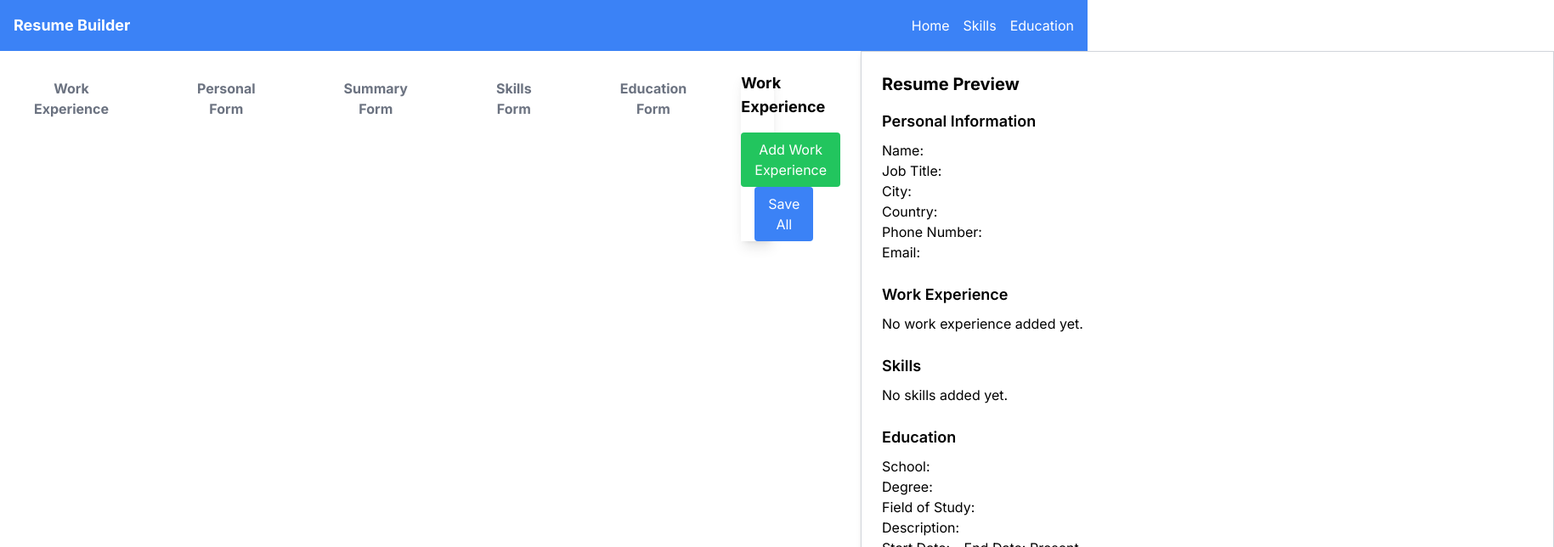
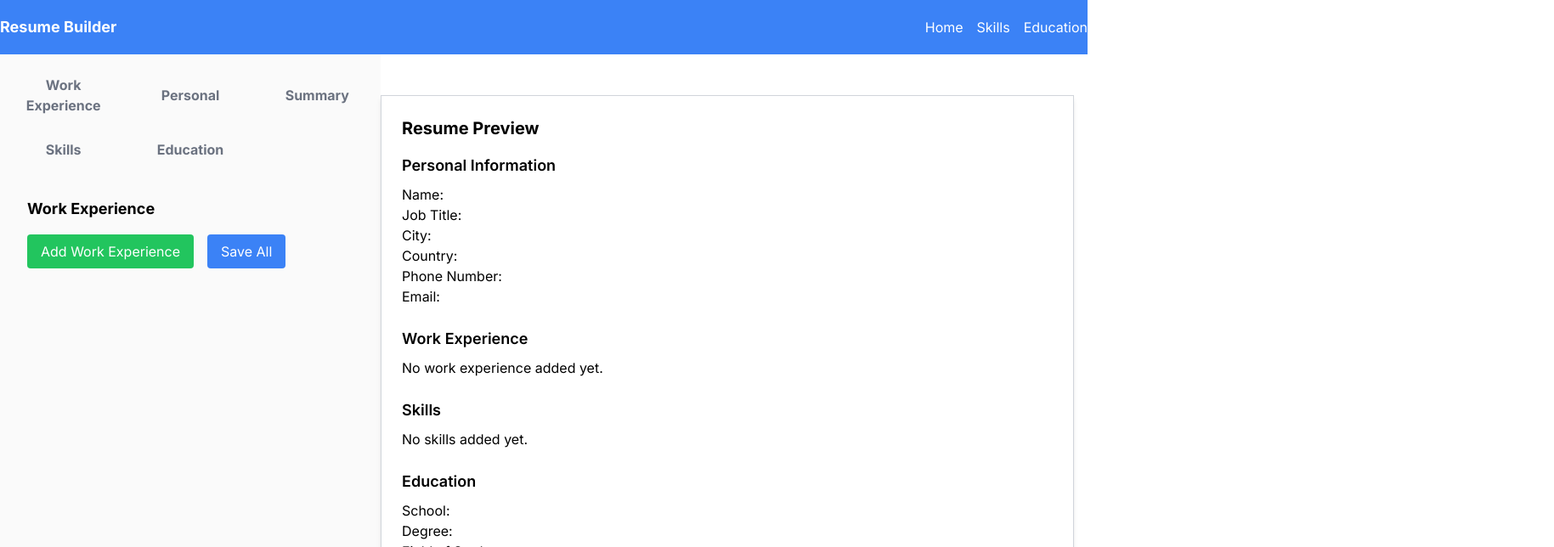
Before and after one commit to EsmailNadir/resume-Builder, a Next.js app: page / in a window 1280 px wide. Both pictures are taken after a click on the button "Work Experience". Shown: the top 644 px of the page at 85% size, 1829 px wide, since content can reach past the window. Built offline with nearby package versions, Linux system fonts and the light colour scheme.

Commit message:
Update CSS

```diff
--- a/src/app/components/NavBar.tsx
+++ b/src/app/components/NavBar.tsx
@@ -3,8 +3,8 @@ import Link from "next/link";
 
 export default function NavBar() {
   return (
-    <nav className="bg-blue-500 text-white p-4">
-      <div className="container mx-auto flex justify-between items-center">
+    <nav className="bg-blue-500 text-white h-16 fixed w-screen z-10">
+      <div className="h-full container mx-auto flex justify-between items-center">
         <h1 className="text-lg font-bold">Resume Builder</h1>
         <ul className="flex space-x-4">
           <li>
--- a/src/app/components/WorkExperienceForm.tsx
+++ b/src/app/components/WorkExperienceForm.tsx
@@ -53,14 +53,26 @@ const WorkExperienceForm: React.FC<WorkExperienceFormProps> = ({
   };
 
   return (
-    <form className="shadow-lg my-6 w-1/3" onSubmit={handleSubmit}>
+    <form className="my-6" onSubmit={handleSubmit}>
       <h2 className="text-lg font-bold mb-4">Work Experience</h2>
       {data.map((entry, index) => (
-        <div key={index} className="mb-6 border-b pb-4">
+        <div key={index} className="mb-6 border-b p-4 bg-neutral-50 rounded">
+          <div className="py-4 flex border-b mb-4">
+            <h3 className="text-lg font-semibold flex-grow">
+              {entry.jobTitle ? entry.jobTitle : "New Entry"}
+            </h3>
+            <button
+              type="button"
+              className="text-red-500 hover:underline"
+              onClick={() => deleteEntry(index)}
+            >
+              Delete
+            </button>
+          </div>
           <div>
             <label>Job Title</label>
             <input
-              className="shadow-md my-2 w-full"
+              className="block w-full p-2 border rounded"
               name="jobTitle"
               value={entry.jobTitle}
               onChange={(e) => handleChange(index, e)}
@@ -69,7 +81,7 @@ const WorkExperienceForm: React.FC<WorkExperienceFormProps> = ({
           <div>
             <label>Company</label>
             <input
-              className="shadow-md my-2 w-full"
+              className="block w-full p-2 border rounded"
               name="company"
               value={entry.company}
               onChange={(e) => handleChange(index, e)}
@@ -78,7 +90,7 @@ const WorkExperienceForm: React.FC<WorkExperienceFormProps> = ({
           <div>
             <label>Start Date</label>
             <input
-              className="shadow-md my-2 w-full"
+              className="block w-full p-2 border rounded"
               type="date"
               name="startDate"
               value={entry.startDate}
@@ -88,7 +100,7 @@ const WorkExperienceForm: React.FC<WorkExperienceFormProps> = ({
           <div>
             <label>End Date</label>
             <input
-              className="shadow-md my-2 w-full"
+              className="block w-full p-2 border rounded"
               type="date"
               name="endDate"
               value={entry.endDate}
@@ -98,19 +110,12 @@ const WorkExperienceForm: React.FC<WorkExperienceFormProps> = ({
           <div>
             <label>Description</label>
             <textarea
-              className="shadow-md my-2 w-full"
+              className="block w-full p-2 border rounded"
               name="description"
               value={entry.description}
               onChange={(e) => handleChange(index, e)}
             />
           </div>
-          <button
-            type="button"
-            className="text-red-500 hover:underline"
-            onClick={() => deleteEntry(index)}
-          >
-            Delete Entry
-          </button>
         </div>
       ))}
       <button
--- a/src/app/page.tsx
+++ b/src/app/page.tsx
@@ -1,45 +1,45 @@
-'use client';
+"use client";
 
-import WorkExperienceForm from './components/WorkExperienceForm';
-import PersonalForm from './components/PersonalForm';
-import React from 'react';
-import { useState } from 'react';
-import SummaryForm from './components/summaryForm';
-import SkillsForm from './components/SkillsForm';
-import EducationForm from './components/EducationForm';
-import ResumePreview from './components/resumePreview';
+import WorkExperienceForm from "./components/WorkExperienceForm";
+import PersonalForm from "./components/PersonalForm";
+import React from "react";
+import { useState } from "react";
+import SummaryForm from "./components/summaryForm";
+import SkillsForm from "./components/SkillsForm";
+import EducationForm from "./components/EducationForm";
+import ResumePreview from "./components/resumePreview";
 
 export default function Home() {
   const [resumeBuilder, setResumeBuilder] = useState({
     PersonalForm: {
-      firstName: '',
-      lastName: '',
-      jobTitle: '',
-      city: '',
-      country: '',
-      phoneNumber: '',
-      email: '',
+      firstName: "",
+      lastName: "",
+      jobTitle: "",
+      city: "",
+      country: "",
+      phoneNumber: "",
+      email: "",
     },
-    EducationForm: [{
-
-      schoolName: '',
-      degree: '',
-      fieldOfStudy: '',
-      startDate: '',
-      endDate: '',
-      description: ''
-
-    }],
+    EducationForm: [
+      {
+        schoolName: "",
+        degree: "",
+        fieldOfStudy: "",
+        startDate: "",
+        endDate: "",
+        description: "",
+      },
+    ],
     WorkExperienceForm: [],
     SkillsForm: [],
-    SummaryForm: '',
+    SummaryForm: "",
   });
 
   const [showForm, setShowForm] = useState<string | null>(null);
 
   // Function to handle form submissions
   const handleFormSubmit = (section: string, data: any) => {
-    console.log('FormSubmitted:', data);
+    console.log("FormSubmitted:", data);
     setResumeBuilder((prev) => ({
       ...prev,
       [section]: data,
@@ -55,84 +55,99 @@ export default function Home() {
     }));
   };
 
-  console.log('ResumePreview data:', resumeBuilder);
+  console.log("ResumePreview data:", resumeBuilder);
 
   return (
-    <div className="flex items-start gap-6">
+    <div className="flex pt-16">
+      <div className="fixed flex flex-col w-screen max-w-md overflow-y-auto h-screen max-h-[calc(100vh-4rem)] pt-4 bg-neutral-50">
+        <div className="grid grid-cols-3 grid-rows-2">
           {/* Buttons to toggle forms */}
           <button
-        className="my-6 mx-6 text-gray-500 font-bold py-2 px-4 rounded"
-        onClick={() => setShowForm('WorkExperienceForm')}
+            className="flex text-gray-500 font-bold py-2 px-4 rounded"
+            onClick={() => setShowForm("WorkExperienceForm")}
           >
             Work Experience
           </button>
           <button
-        className="my-6 mx-6 text-gray-500 font-bold py-2 px-4 rounded"
-        onClick={() => setShowForm('PersonalForm')}
+            className=" text-gray-500 font-bold py-2 px-4 rounded"
+            onClick={() => setShowForm("PersonalForm")}
           >
-        Personal Form
+            Personal
           </button>
           <button
-        className="my-6 mx-6 text-gray-500 font-bold py-2 px-4 rounded"
-        onClick={() => setShowForm('SummaryForm')}
+            className=" text-gray-500 font-bold py-2 px-4 rounded"
+            onClick={() => setShowForm("SummaryForm")}
           >
-        Summary Form
+            Summary
           </button>
           <button
-        className="my-6 mx-6 text-gray-500 font-bold py-2 px-4 rounded"
-        onClick={() => setShowForm('SkillsForm')}
+            className=" text-gray-500 font-bold py-2 px-4 rounded"
+            onClick={() => setShowForm("SkillsForm")}
           >
-        Skills Form
+            Skills
           </button>
           <button
-        className="my-6 mx-6 text-gray-500 font-bold py-2 px-4 rounded"
-        onClick={() => setShowForm('EducationForm')}
+            className=" text-gray-500 font-bold py-2 px-4 rounded"
+            onClick={() => setShowForm("EducationForm")}
           >
-        Education Form
+            Education
           </button>
+        </div>
 
         {/* Render forms conditionally */}
-      <div className="flex-1">
-        {showForm === 'WorkExperienceForm' && (
+        <div className="flex-1 px-8">
+          {showForm === "WorkExperienceForm" && (
             <WorkExperienceForm
               data={resumeBuilder.WorkExperienceForm}
-            onChange={(newData: any) => updatedResumeData('WorkExperienceForm', newData)}
-            onSubmit={(data) => handleFormSubmit('WorkExperienceForm', data)}
+              onChange={(newData: any) =>
+                updatedResumeData("WorkExperienceForm", newData)
+              }
+              onSubmit={(data) => handleFormSubmit("WorkExperienceForm", data)}
             />
           )}
-        {showForm === 'PersonalForm' && (
+          {showForm === "PersonalForm" && (
             <PersonalForm
               data={resumeBuilder.PersonalForm}
-            onChange={(newData: any) => updatedResumeData('PersonalForm', newData)}
-            onSubmit={(data) => handleFormSubmit('PersonalForm', data)}
+              onChange={(newData: any) =>
+                updatedResumeData("PersonalForm", newData)
+              }
+              onSubmit={(data) => handleFormSubmit("PersonalForm", data)}
             />
           )}
-        {showForm === 'SummaryForm' && (
+          {showForm === "SummaryForm" && (
             <SummaryForm
               data={resumeBuilder.SummaryForm}
-            onChange={(newData: any) => updatedResumeData('SummaryForm', newData)}
-            onSubmit={(data) => handleFormSubmit('SummaryForm', data)}
+              onChange={(newData: any) =>
+                updatedResumeData("SummaryForm", newData)
+              }
+              onSubmit={(data) => handleFormSubmit("SummaryForm", data)}
             />
           )}
-        {showForm === 'SkillsForm' && (
+          {showForm === "SkillsForm" && (
             <SkillsForm
               data={resumeBuilder.SkillsForm}
-            onChange={(newData: any) => updatedResumeData('SkillsForm', newData)}
-            onSubmit={(data) => handleFormSubmit('SkillsForm', data)}
+              onChange={(newData: any) =>
+                updatedResumeData("SkillsForm", newData)
+              }
+              onSubmit={(data) => handleFormSubmit("SkillsForm", data)}
             />
           )}
-        {showForm === 'EducationForm' && (
+          {showForm === "EducationForm" && (
             <EducationForm
               data={resumeBuilder.EducationForm}
-            onChange={(newData: any) => updatedResumeData('EducationForm', newData)}
-            onSubmit={(data) => handleFormSubmit('EducationForm', data)}
+              onChange={(newData: any) =>
+                updatedResumeData("EducationForm", newData)
+              }
+              onSubmit={(data) => handleFormSubmit("EducationForm", data)}
             />
           )}
         </div>
-
+      </div>
       {/* Resume Preview */}
-      <div className="w-[8.5in] h-[11in] mr-6">
+      <div className="w-[calc(100vw-29rem)] translate-x-[28rem] flex items-center justify-center">
+        <div className="w-[8.5in] h-[11in] my-12">
           <ResumePreview data={resumeBuilder} />
+        </div>
       </div>
     </div>
   );
```
Also changed, not shown: src/app/components/PersonalForm.tsx (+23 -12 lines), src/app/layout.tsx (+4 -8 lines). Lines whose indentation alone changed are shown as unchanged.
